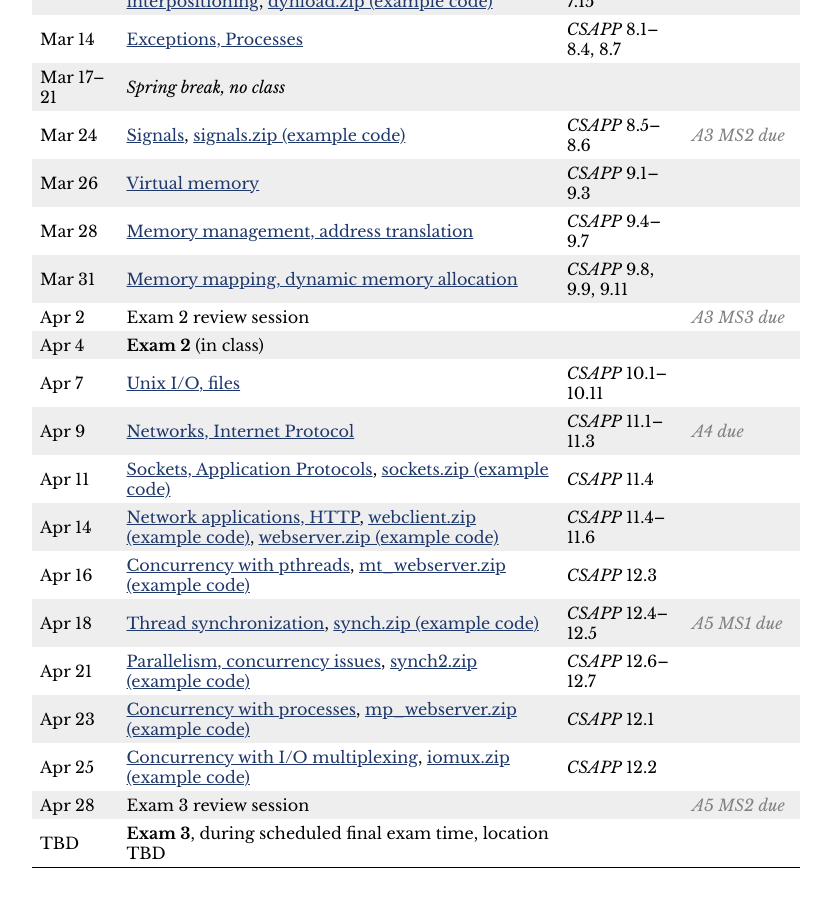
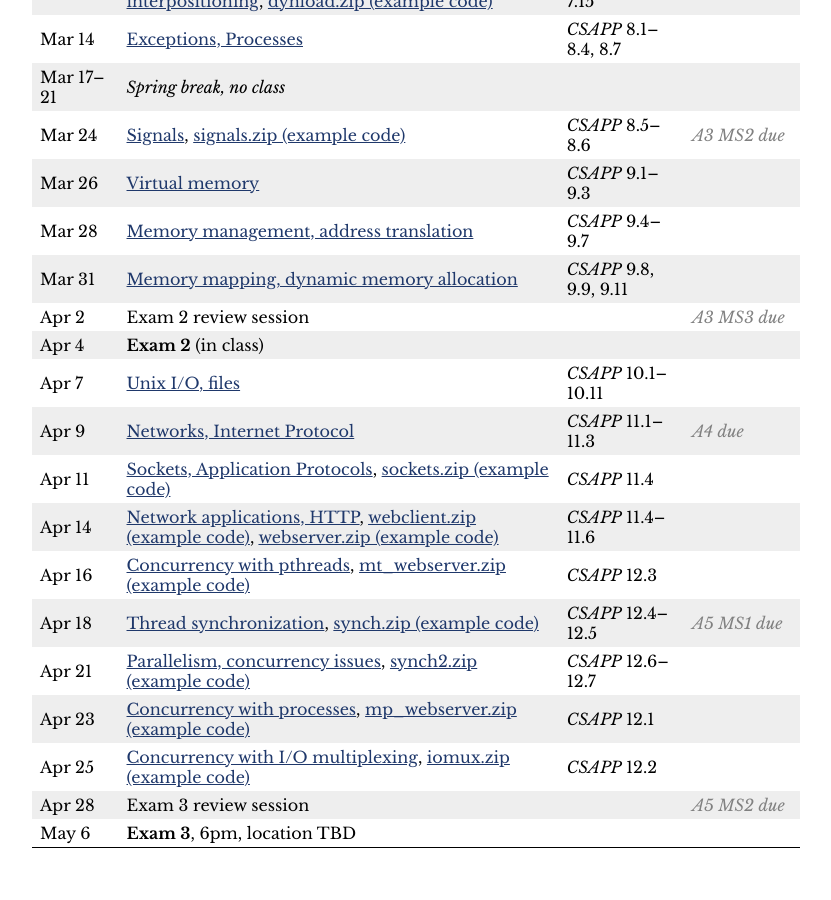
Before and after one commit to jhucsf/spring2025, a Jekyll site: the page built from schedule.md, in a window 1280 px wide and 900 px high, scrolled down 1409 px. Shown: the whole window, without its empty margins (224-1055 px from the left). Built offline with Jekyll 4.4.1, drawn with Linux system fonts in a browser that asks for light colours.

Commit message:
added date/time for exam 3

```diff
--- a/schedule.csv
+++ b/schedule.csv
@@ -39,4 +39,4 @@ Apr 21,"Parallelism, concurrency issues",lectures/lecture31-public.pdf,synch2.zi
 Apr 23,"Concurrency with processes",lectures/lecture32-public.pdf,mp_webserver.zip,*CSAPP* 12.1,
 Apr 25,"Concurrency with I/O multiplexing",lectures/lecture33-public.pdf,iomux.zip,*CSAPP* 12.2,
 Apr 28,"Exam 3 review session",,,,"<span class='tentative'>A5 MS2 due</span>"
-TBD,"**Exam 3**, during scheduled final exam time, location TBD"
+May 6,"**Exam 3**, 6pm, location TBD"
--- a/schedule.md
+++ b/schedule.md
@@ -67,4 +67,4 @@ Apr 21 | [Parallelism, concurrency issues](lectures/lecture31-public.pdf), [sync
 Apr 23 | [Concurrency with processes](lectures/lecture32-public.pdf), [mp_webserver.zip (example code)](lectures/mp_webserver.zip) | *CSAPP* 12.1 |
 Apr 25 | [Concurrency with I/O multiplexing](lectures/lecture33-public.pdf), [iomux.zip (example code)](lectures/iomux.zip) | *CSAPP* 12.2 |
 Apr 28 | Exam 3 review session |  | <span class='tentative'>A5 MS2 due</span>
-TBD | **Exam 3**, during scheduled final exam time, location TBD |  |
+May 6 | **Exam 3**, 6pm, location TBD |  |
```
